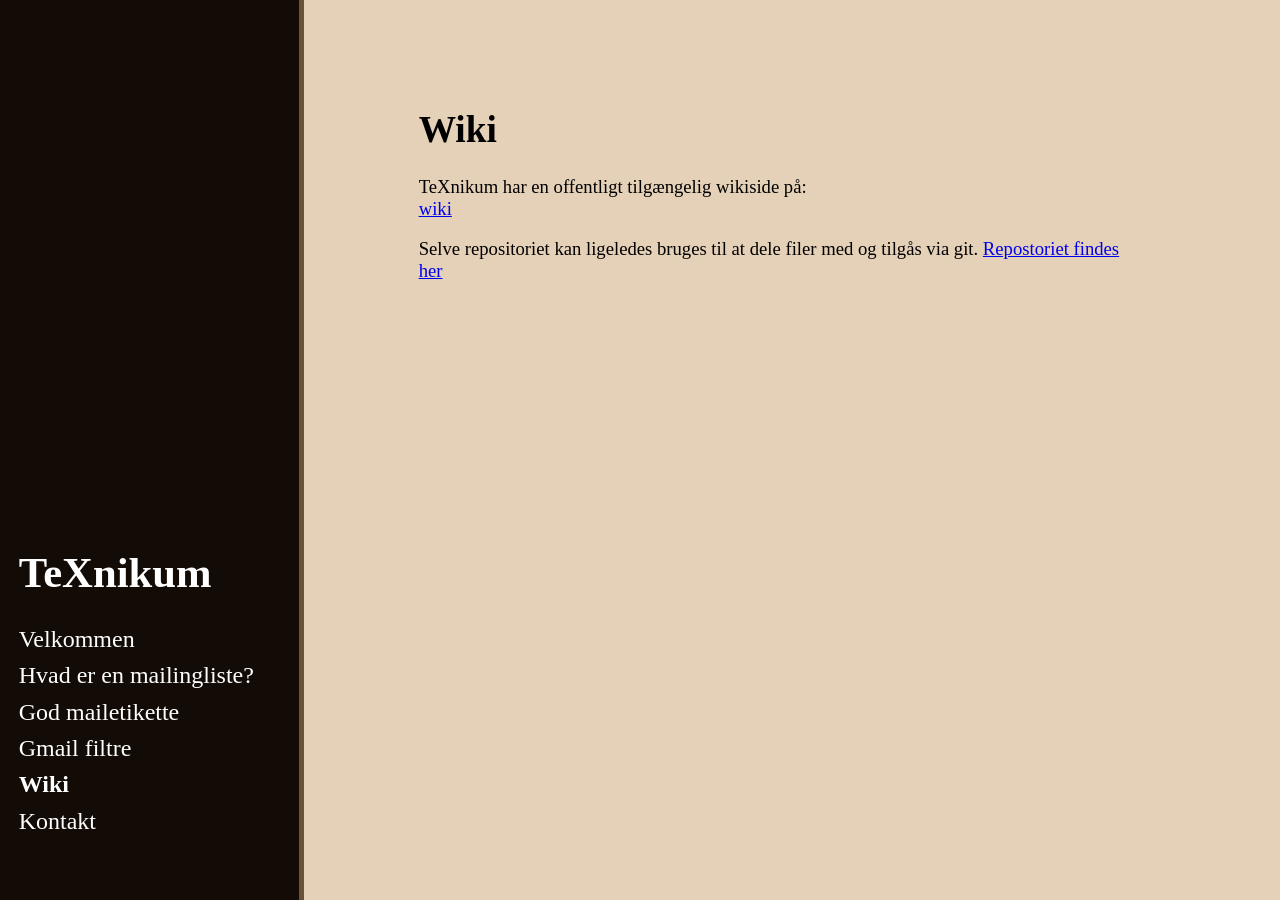
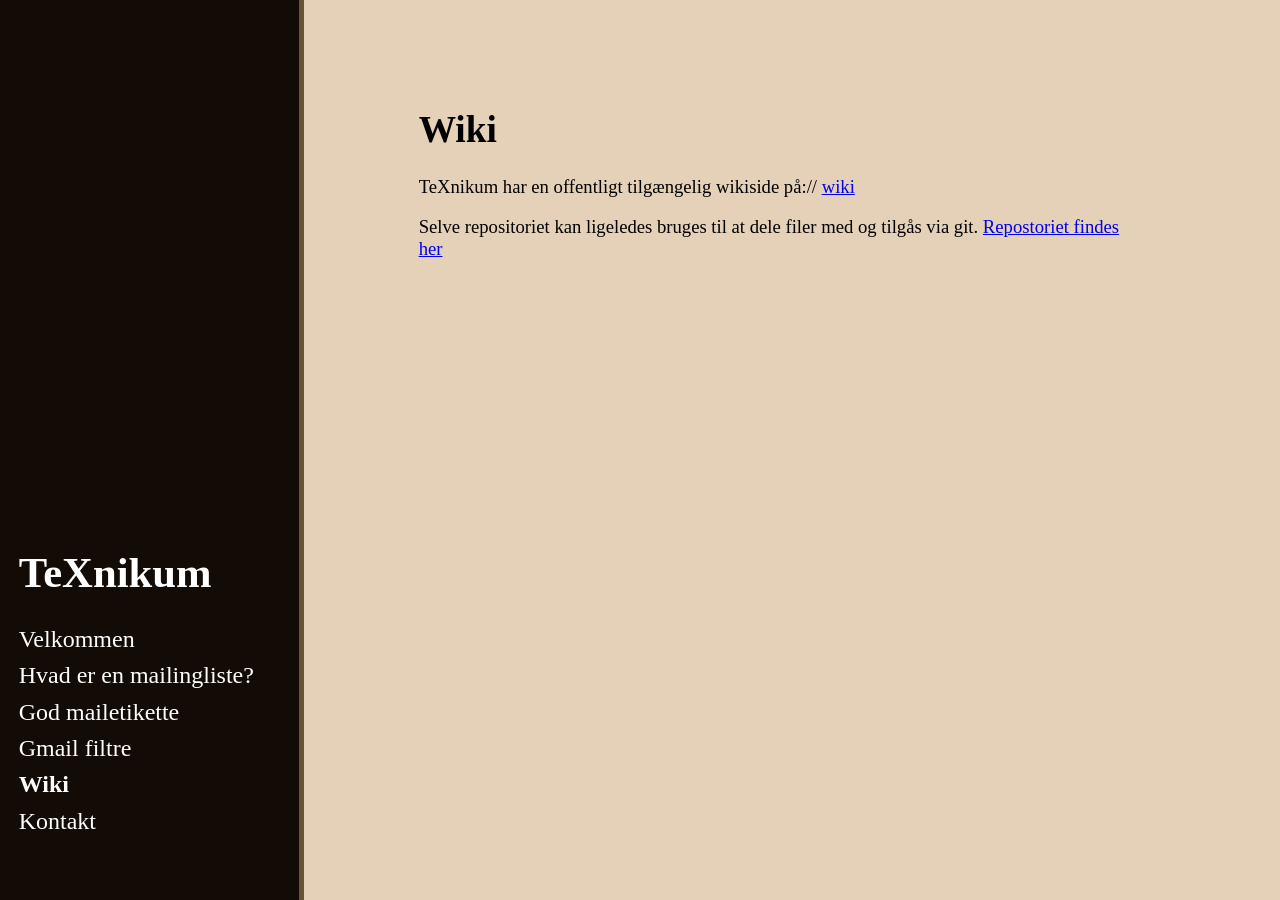
Before and after one commit to TeXnikum/TeXnikum.github.io, a Jekyll site: the page built from wiki.md, in a window 1280 px wide. Built offline with Jekyll 4.4.1, drawn with Linux system fonts in a browser that asks for light colours.

Commit message:
fixed links

```diff
--- a/wiki.md
+++ b/wiki.md
@@ -4,7 +4,7 @@ title: Wiki
 ---
 
 #Wiki
-TeXnikum har en offentligt tilgængelig wikiside på:\\
+TeXnikum har en offentligt tilgængelig wikiside på://
 [wiki](https://github.com/TeXnikum/TeXnikum/wiki)
 
 Selve repositoriet kan ligeledes bruges til at dele filer med og tilgås via git.
```
